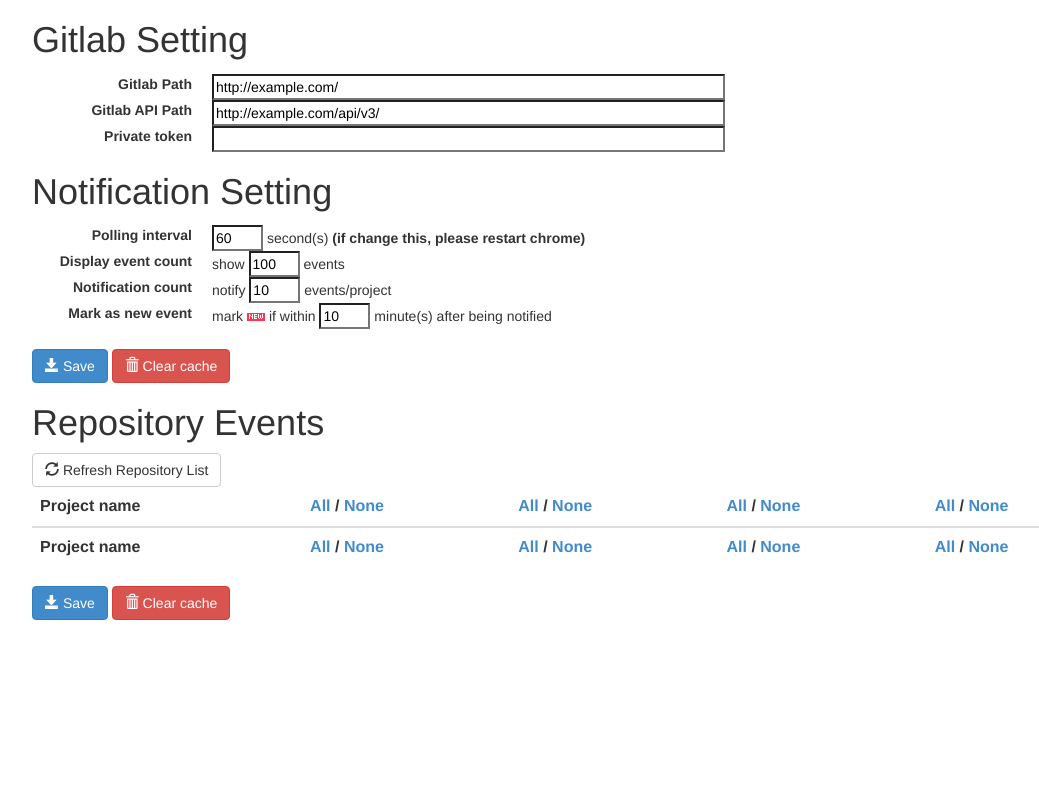
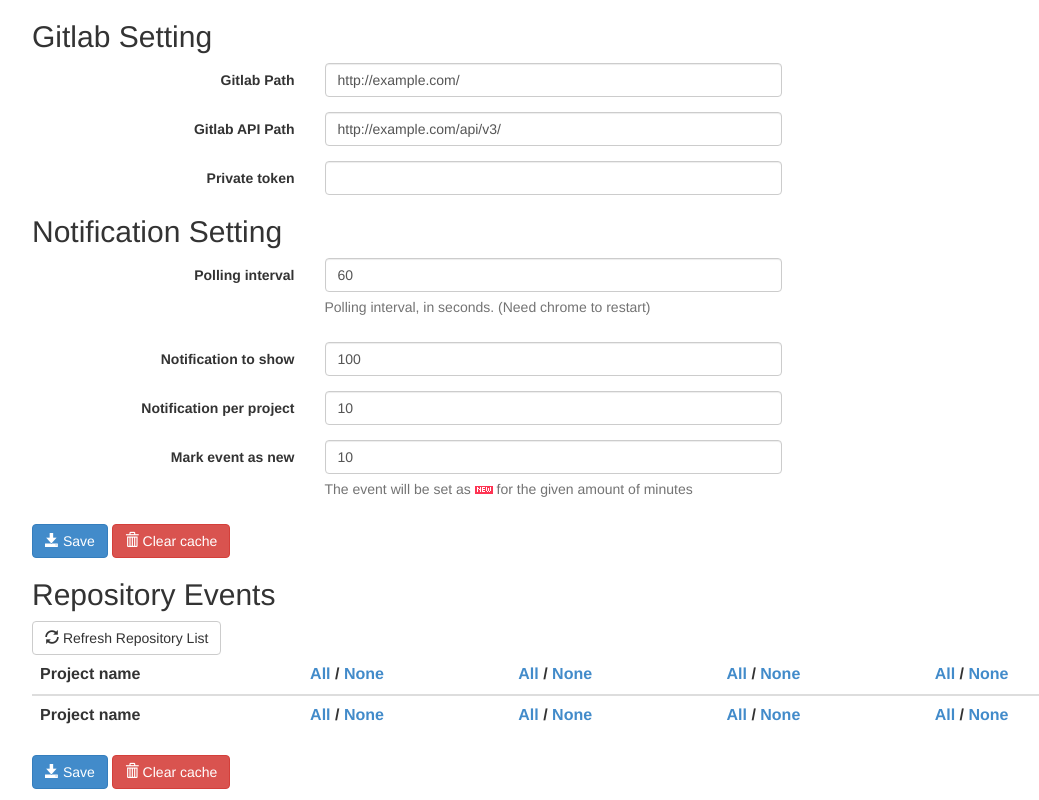
Before and after one commit to sue445/chrome-tanuki-notifier, a browser extension: page options.html in a window 1280 px wide. Shown: the whole page, without its empty margins (38-1077 px from the left). Drawn offline with Linux system fonts and the light colour scheme.

Commit message:
Adapt the options page to a normalized bootstrap design

```diff
--- a/options.html
+++ b/options.html
@@ -9,41 +9,58 @@
 <body>
 
 <div class="container">
-    <h1>Gitlab Setting</h1>
-    <dl class="dl-horizontal">
-        <dt>Gitlab Path</dt>
-        <dd>
-            <input type="text" id="gitlabPath" size="60" />
-        </dd>
-        <dt>Gitlab API Path</dt>
-        <dd>
-            <input type="text" id="apiPath" size="60" />
-        </dd>
-        <dt>Private token</dt>
-        <dd>
-            <input type="password" id="privateToken" size="60" />
-        </dd>
-    </dl>
+    <h2>Gitlab Setting</h2>
 
-    <h1>Notification Setting</h1>
-    <dl class="dl-horizontal">
-        <dt>Polling interval</dt>
-        <dd>
-            <input type="text" id="pollingSecond" size="3" /> second(s) <strong>(if change this, please restart chrome)</strong>
-        </dd>
-        <dt>Display event count</dt>
-        <dd>
-            show <input type="text" id="maxEventCount" size="3" /> events
-        </dd>
-        <dt>Notification count</dt>
-        <dd>
-            notify <input type="text" id="maxNotificationCount" size="3" /> events/project
-        </dd>
-        <dt>Mark as new event</dt>
-        <dd>
-            mark <img src="img/new-icon.gif"/> if within <input type="text" id="newMarkMinute" size="3" /> minute(s) after being notified
-        </dd>
-    </dl>
+    <div class="form-horizontal" role="form">
+        <div class="form-group">
+            <label for="gitlabPath" class="col-sm-3 control-label">Gitlab Path</label>
+            <div class="col-sm-5">
+                <input type="text" class="form-control" id="gitlabPath">
+            </div>
+        </div>
+        <div class="form-group">
+            <label for="apiPath" class="col-sm-3 control-label">Gitlab API Path</label>
+            <div class="col-sm-5">
+                <input type="text" class="form-control" id="apiPath">
+            </div>
+        </div>
+        <div class="form-group">
+            <label for="privateToken" class="col-sm-3 control-label">Private token</label>
+            <div class="col-sm-5">
+                <input type="password" class="form-control" id="privateToken">
+            </div>
+        </div>
+    </div>
+
+    <h2>Notification Setting</h2>
+    <div class="form-horizontal" role="form">
+        <div class="form-group">
+            <label for="pollingSecond" class="col-sm-3 control-label">Polling interval</label>
+            <div class="col-sm-5">
+                <input type="text" class="form-control" id="pollingSecond">
+                <span class="help-block">Polling interval, in seconds. (Need chrome to restart)</span>
+            </div>
+        </div>
+        <div class="form-group">
+            <label for="maxEventCount" class="col-sm-3 control-label">Notification to show</label>
+            <div class="col-sm-5">
+                <input type="text" class="form-control" id="maxEventCount">
+            </div>
+        </div>
+        <div class="form-group">
+            <label for="maxNotificationCount" class="col-sm-3 control-label">Notification per project</label>
+            <div class="col-sm-5">
+                <input type="text" class="form-control" id="maxNotificationCount">
+            </div>
+        </div>
+        <div class="form-group">
+            <label for="newMarkMinute" class="col-sm-3 control-label">Mark event as new</label>
+            <div class="col-sm-5">
+                <input type="text" class="form-control" id="newMarkMinute">
+                <span class="help-block">The event will be set as <img src="img/new-icon.gif"/> for the given amount of minutes</span>
+            </div>
+        </div>
+    </div>
 
     <button class="save btn btn-primary">
         <span class="glyphicon glyphicon-save"></span>
@@ -55,7 +72,7 @@
     </button>
     <span class="status"></span>
 
-    <h1>Repository Events</h1>
+    <h2>Repository Events</h2>
     <button id="load_repository" class="btn btn-default">
         <span class="glyphicon glyphicon-refresh"></span>
         Refresh Repository List
```
